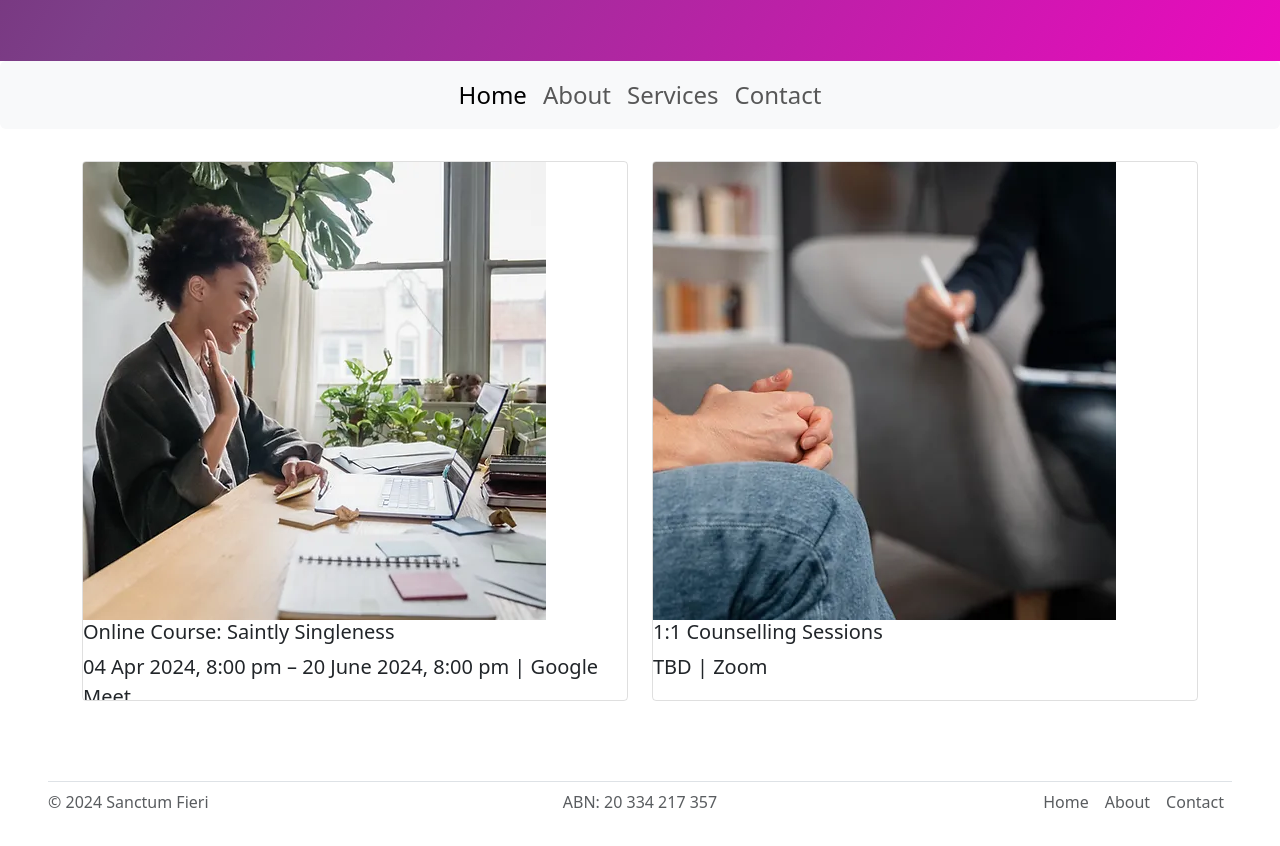
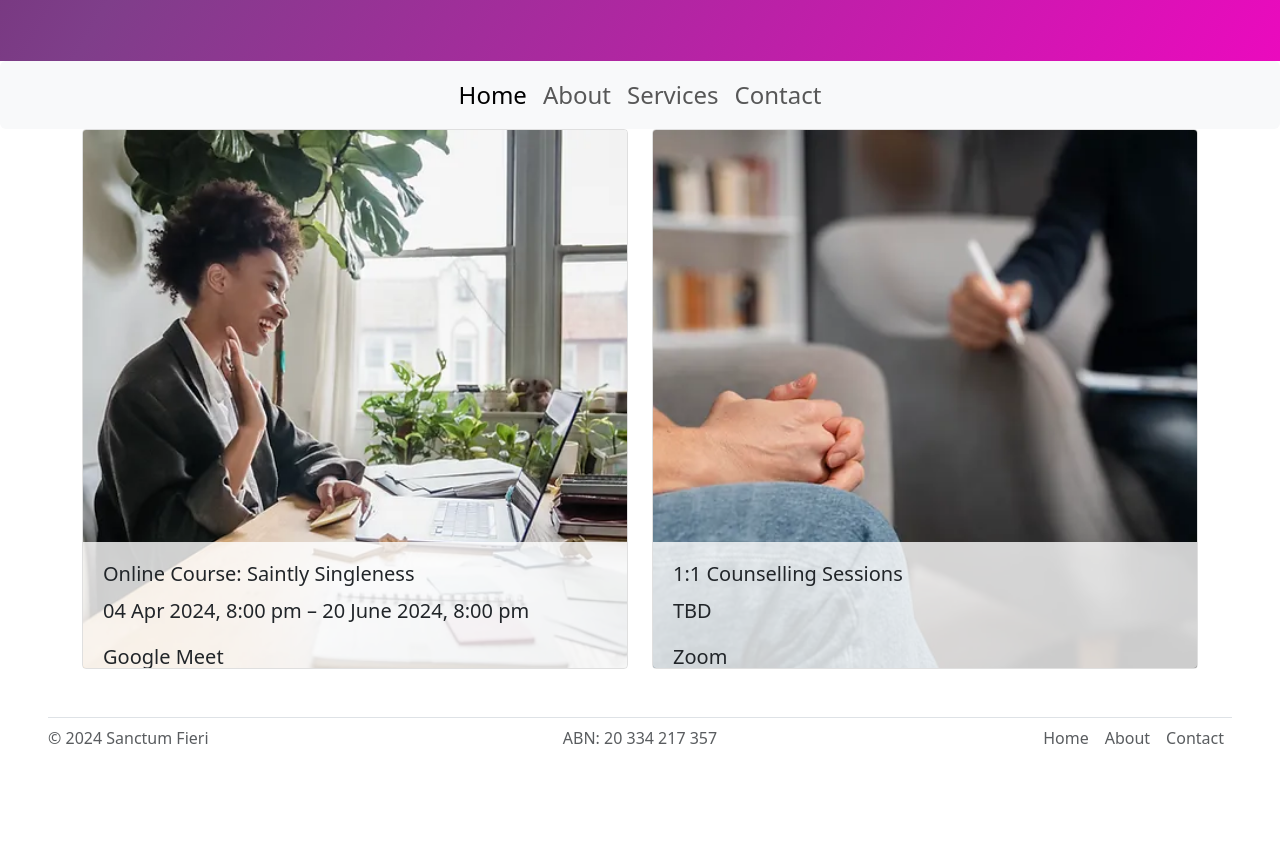
Before and after one commit to NewenTech/sanctum-fieri, a React (Create React App) app: page /services in a window 1280 px wide. Shown: the part 480-1326 px from the top of the page. After the commit the page ends 1286 px from the top, so only its background shows below. Built offline with nearby package versions, Linux system fonts and the light colour scheme.

Commit message:
fix services image and animation

```diff
--- a/src/components/Card.jsx
+++ b/src/components/Card.jsx
@@ -17,16 +17,17 @@ function createCard(data) {
 function Card(props) {
 	return (
 		<div className={styles.card}>
-			<img
-				src={props.imageSrc}
-				className={styles.cardImgTop}
-				alt={props.title}
-			/>
+			<div className={styles.cardImgContainer}>
+				<img
+					src={props.imageSrc}
+					className={styles.cardImg}
+					alt={props.title}
+				/>
+			</div>
 			<div className={styles.cardBody}>
 				<h5 className={styles.cardTitle}>{props.title}</h5>
-				<p className='lead'>
-					{props.date} | {props.location}
-				</p>
+				<p className='lead'>{props.date}</p>
+				<p className='lead'>{props.location}</p>
 				<p className={styles.cardText}>{props.description}</p>
 			</div>
 		</div>
--- a/src/components/Card.module.css
+++ b/src/components/Card.module.css
@@ -1,39 +1,54 @@
+/* Card.module.css */
+
 .card {
 	border: 1px solid rgba(0, 0, 0, 0.125);
 	border-radius: 0.25rem;
-	transition: box-shadow 0.3s ease;
 	overflow: hidden;
-	margin-top: 2rem;
-	margin-bottom: 2rem;
+	position: relative;
+	transition: transform 0.3s ease;
 }
 
 .card:hover {
-	box-shadow: 0 0.5rem 1rem rgba(0, 0, 0, 0.15);
+	transform: translateY(-20px); /* Slide up on hover */
 }
 
-.cardImgTop {
+.cardImgContainer {
+	overflow: hidden;
+}
+
+.cardImg {
+	width: 100%;
+	height: auto;
 	transition: transform 0.3s ease;
 }
 
-.card:hover .cardImgTop {
+.card:hover .cardImg {
 	transform: scale(1.1);
 }
 
 .cardBody {
-	overflow: hidden;
-	transition: max-height 0.5s ease;
-	max-height: 80px;
+	padding: 20px;
+	background-color: rgba(
+		255,
+		255,
+		255,
+		0.8
+	); /* Semi-transparent background for text */
+	position: absolute;
+	bottom: -10rem; /* Initially hidden */
+	left: 0;
+	width: 100%;
+	transition: bottom 0.3s ease; /* Add transition for sliding effect */
 }
 
 .card:hover .cardBody {
-	max-height: 100%;
+	bottom: 0; /* Slide up on hover */
 }
 
 .cardTitle {
-	font-size: 1.25rem;
-	margin-bottom: 0.5rem;
+	margin-bottom: 10px; /* Add some spacing below the title */
 }
 
 .cardText {
-	margin-bottom: 0;
+	margin-bottom: 0; /* Remove default margin for better spacing */
 }
--- a/src/data/servicesData.js
+++ b/src/data/servicesData.js
@@ -8,7 +8,7 @@ const servicesData = [
 		date: '04 Apr 2024, 8:00 pm – 20 June 2024, 8:00 pm',
 		location: 'Google Meet',
 		description:
-			'Are you a single Catholic on a journey of self-discovery, seeking clarity on your vocation? Do you long to remove the barriers that may be holding you back from embracing your calling-be it marriage, the Priesthood or religious life? We understand and are here to guide you on your journey.',
+			'Are you a single Catholic on a journey of self-discovery, seeking clarity on your vocation? Do you long to remove the barriers that may be holding you back from embracing your calling - be it marriage, the Priesthood or religious life? We understand and are here to guide you on your journey.',
 	},
 	{
 		id: 1,
```
